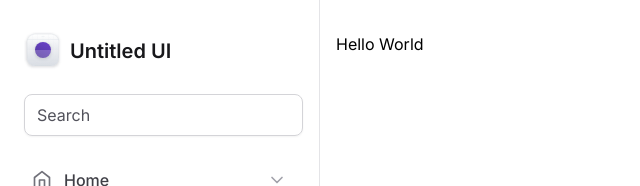
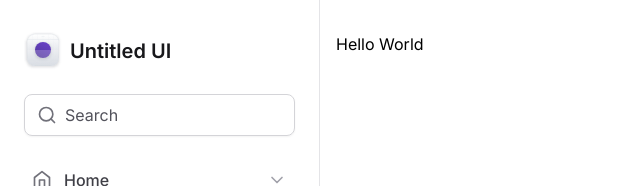
Before and after one commit to gabrieldesiderio/tailwind-next, a Next.js app: page / in a window 1280 px wide. Shown: the top 186 px of the page, without its empty margins (0-640 px from the left). Built offline with nearby package versions, Linux system fonts and the light colour scheme.

Commit message:
composition pattern on input

```diff
--- /dev/null
+++ b/src/components/Input.tsx
@@ -0,0 +1,29 @@
+import { ComponentProps } from 'react'
+
+type InputPrefixProps = ComponentProps<'div'>
+
+export function Prefix(props: InputPrefixProps) {
+  return <div {...props} />
+}
+
+type InputControlProps = ComponentProps<'input'>
+
+export function Control(props: InputControlProps) {
+  return (
+    <input
+      className="flex-1 border-0 bg-transparent p-0 text-zinc-900 placeholder-zinc-600"
+      {...props}
+    />
+  )
+}
+
+export type InputRootProps = ComponentProps<'div'>
+
+export function Root(props: InputRootProps) {
+  return (
+    <div
+      className="mx-1 flex items-center gap-2 rounded-lg border border-zinc-300 px-3 py-2 shadow-sm"
+      {...props}
+    />
+  )
+}
--- a/src/components/Sidebar/index.tsx
+++ b/src/components/Sidebar/index.tsx
@@ -6,24 +6,26 @@ import {
   Flag,
   Home,
   LifeBuoy,
+  Search,
   SquareStack,
   Users,
 } from 'lucide-react'
 import { NavItem } from './NavItem'
 import { UsedSpaceWidget } from './UsedSpaceWidget'
 import { Profile } from './Profile'
+import * as Input from '../Input'
 
 export function Sidebar() {
   return (
     <aside className="flex flex-col gap-6 border-r border-zinc-200 px-5 py-8">
       <Logo />
 
-      <div className="mx-1 flex w-full items-center gap-2 rounded-lg border border-zinc-300 px-3 py-2 shadow-sm">
-        <input
-          className="border-0 bg-transparent p-0 text-zinc-900 placeholder-zinc-600"
-          placeholder="Search"
-        />
-      </div>
+      <Input.Root>
+        <Input.Prefix>
+          <Search className="h-5 w-5 text-zinc-500" />
+        </Input.Prefix>
+        <Input.Control placeholder="Search" />
+      </Input.Root>
 
       <nav className="space-y-0.5">
         <NavItem title="Home" icon={Home} />
```
